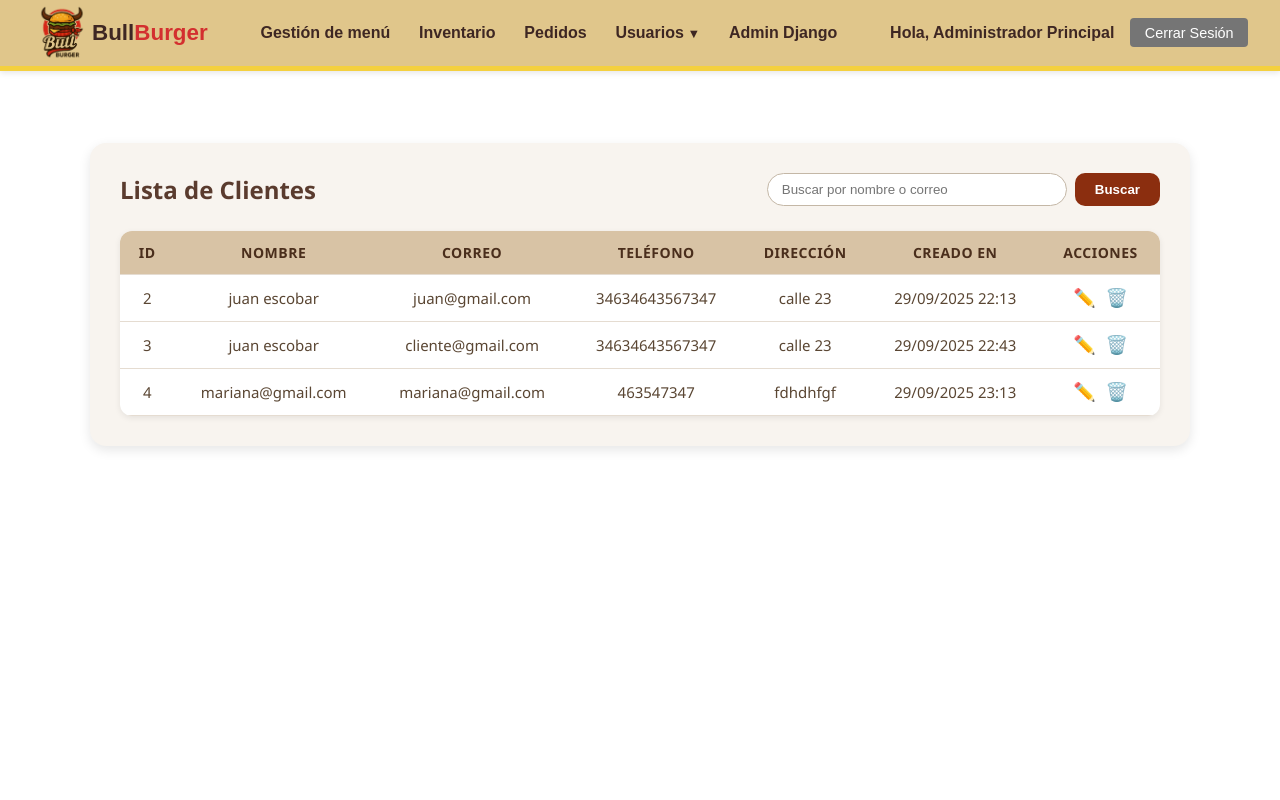
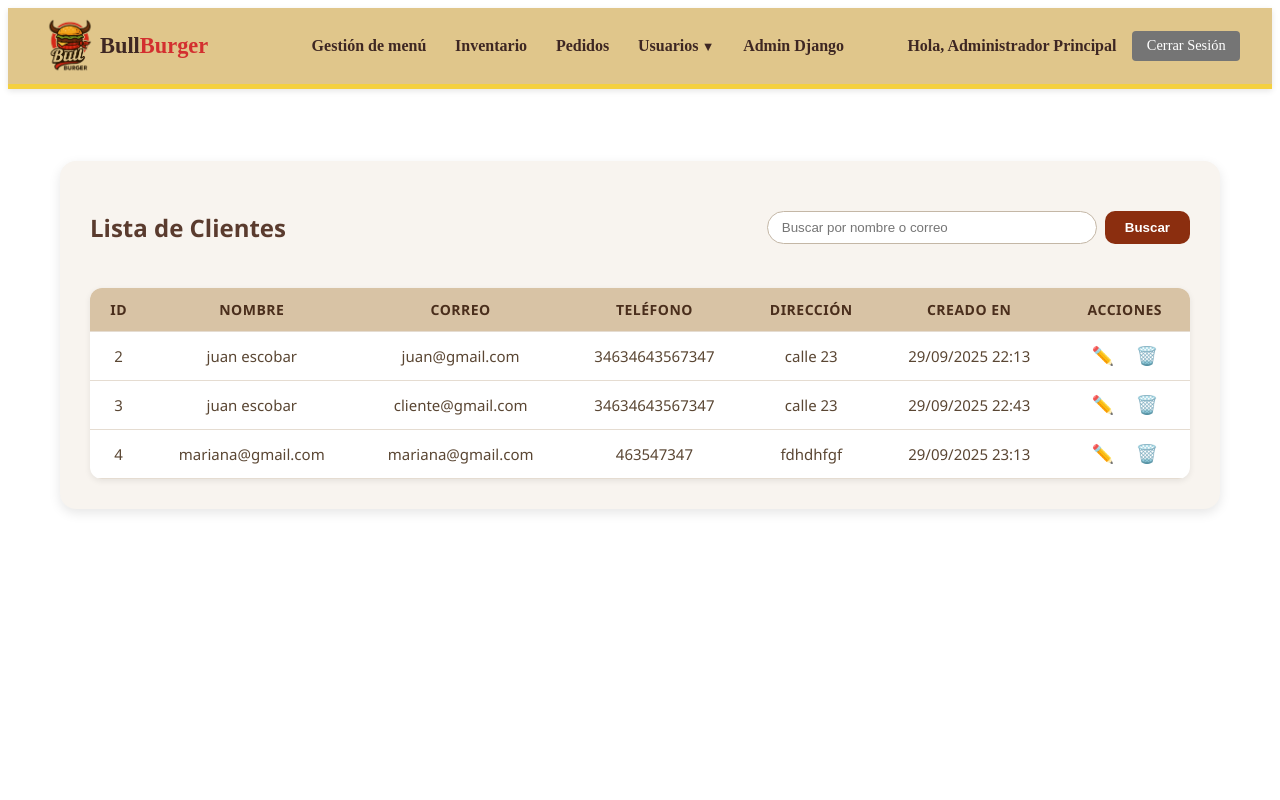
Before and after one commit to Diegokas-05/bullburger, a Django app: page /administrador/clientes/ in a window 1280 px wide. Run offline with Django 5.2, Linux system fonts and the light colour scheme; a user stored in the database is signed in; data comes from the database, SQL or seed files in the repository.

Commit message:
mis nuevos cambios

```diff
--- a/inventario/views.py
+++ b/inventario/views.py
@@ -109,6 +109,7 @@ def editar_ingrediente(request, ingrediente_id):
         'form': form,
         'ingrediente': ingrediente
     })
+
 
 # inventario/views.py
 @login_required
--- a/templates/administrador/lista_clientes.html
+++ b/templates/administrador/lista_clientes.html
@@ -380,6 +380,7 @@ function openEditClienteModal(id) {
     });
 }
 
+
 // ===== Cerrar modal =====
 function closeEditClienteModal() {
     document.getElementById('editClienteModal').style.display = 'none';
--- a/templates/base.html
+++ b/templates/base.html
@@ -1,22 +1,13 @@
 <!DOCTYPE html>
 <html lang="es">
 <head>
+    {% load static %}
     <meta charset="UTF-8">
     <meta name="viewport" content="width=device-width, initial-scale=1.0">
     <title>{% block title %}Bullburger{% endblock %}</title>
+
+    <!-- Estilos internos (fusionando el diseño de rama_jona_new) -->
     <style>
-        * {
-            margin: 0;
-            padding: 0;
-            box-sizing: border-box;
-        }
-        body {
-            font-family: 'Arial', sans-serif;
-            background-color: #f5f5f5;
-            color: #333;
-            min-height: 100vh;
-        }
-
         /* Navbar principal */
         .navbar {
             background-color: #e0c68b;
@@ -252,7 +243,7 @@
     <!-- Logo -->
     <div class="navbar-left">
         <a href="{% url 'admin_dashboard' %}">
-            <img src="/static/img/logo_bullburger.png" alt="BullBurger">
+            <img src="{% static 'img/logo_bullburger.png' %}" alt="BullBurger">
             Bull<span>Burger</span>
         </a>
     </div>
@@ -307,6 +298,5 @@
 
 {% block scripts %}
 {% endblock %}
-
 </body>
 </html>
--- a/usuarios/urls.py
+++ b/usuarios/urls.py
@@ -11,7 +11,6 @@ urlpatterns = [
     path('administrador/dashboard/', views.admin_dashboard, name='admin_dashboard'),
     path('empleado/dashboard/', views.empleado_dashboard, name='empleado_dashboard'),
     path('cliente/dashboard/', views.cliente_dashboard, name='cliente_dashboard'),
-
     path('administrador/clientes/', views.lista_clientes, name='lista_clientes'),
     path('clientes/editar/<int:id>/', views.editar_cliente, name='editar_cliente'),
     path('clientes/eliminar/<int:id>/', views.eliminar_cliente, name='eliminar_cliente'),
--- a/usuarios/views.py
+++ b/usuarios/views.py
@@ -142,6 +142,7 @@ def editar_cliente(request, id):
     return HttpResponseNotAllowed(['GET', 'POST'])
 
 
+
 @login_required
 @require_POST
 def eliminar_cliente(request, id):
```
